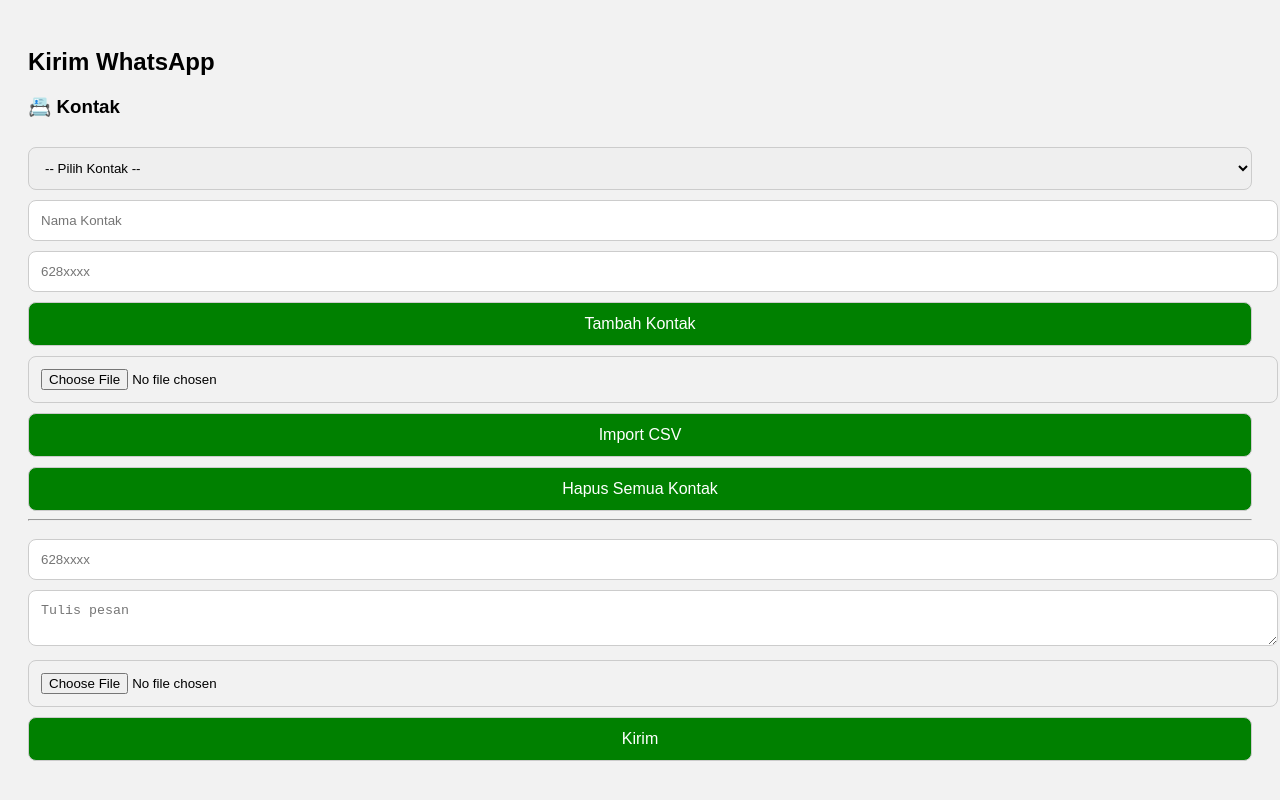
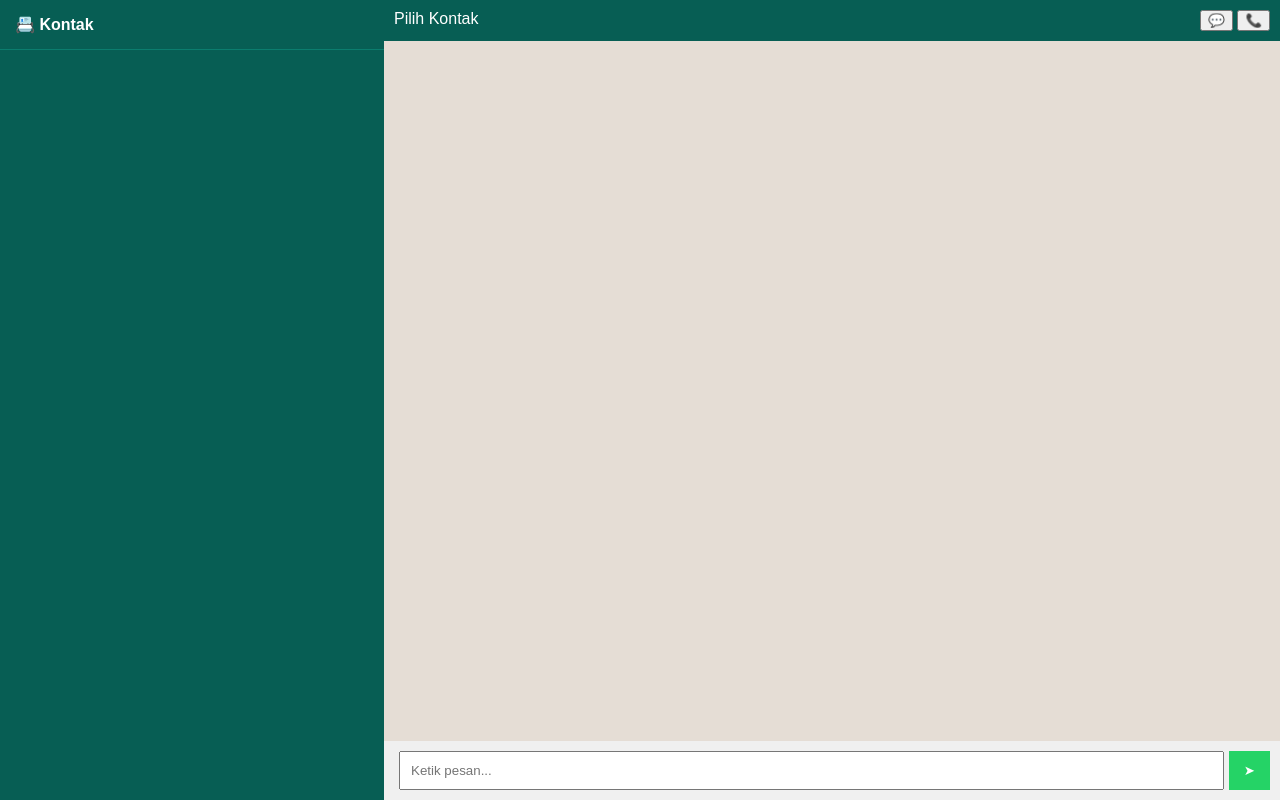
Before and after one commit to amosmarbun86-droid/wa-project, a website: page index.html in a window 1280 px wide. Drawn offline with Linux system fonts and the light colour scheme.

Commit message:
Update title and enhance layout styles in index.html

```diff
--- a/index.html
+++ b/index.html
@@ -1,313 +1,289 @@
 <!DOCTYPE html>
 <html>
 <head>
-  <title>WA Sender</title>
+  <title>WA Sender Pro FINAL</title>
   <meta name="viewport" content="width=device-width, initial-scale=1">
 
   <style>
-    body {
-      font-family: Arial;
-      padding: 20px;
-      background: #f2f2f2;
-    }
+body { margin:0; font-family: Arial; }
 
-    input, textarea, button, select {
-      width: 100%;
-      padding: 12px;
-      margin-top: 10px;
-      border-radius: 8px;
-      border: 1px solid #ccc;
-    }
+/* ===== WA LAYOUT ===== */
+.wa-app { display:flex; height:100vh; }
 
-    button {
-      background: green;
-      color: white;
-      font-size: 16px;
-    }
+/* SIDEBAR */
+.wa-left {
+  width:30%;
+  background:#075e54;
+  color:white;
+  display:flex;
+  flex-direction:column;
+}
 
-    #previewImg, #previewVideo {
-      margin-top: 10px;
-      max-width: 100%;
-      display: none;
-      border-radius: 10px;
-    }
+.wa-left-header {
+  padding:15px;
+  font-weight:bold;
+  border-bottom:1px solid #0b7d6e;
+}
 
-    #status {
-      margin-top: 10px;
-      text-align: center;
-    }
+.contact {
+  padding:12px;
+  cursor:pointer;
+  border-bottom:1px solid #0b7d6e;
+}
+
+.contact:hover { background:#128c7e; }
+.contact.active { background:#25d366; color:black; }
+
+/* CHAT */
+.wa-right {
+  width:70%;
+  display:flex;
+  flex-direction:column;
+  background:#e5ddd5;
+}
+
+.wa-header {
+  background:#075e54;
+  color:white;
+  padding:10px;
+  display:flex;
+  justify-content:space-between;
+}
+
+.wa-chat {
+  flex:1;
+  padding:10px;
+  overflow-y:auto;
+}
+
+.msg {
+  max-width:70%;
+  padding:10px;
+  border-radius:10px;
+  margin:5px;
+}
+
+.sent { background:#dcf8c6; margin-left:auto; }
+
+/* INPUT */
+.wa-input {
+  display:flex;
+  padding:10px;
+  background:#f0f0f0;
+}
+
+.wa-input input[type="text"] {
+  flex:1;
+  padding:10px;
+  margin:0 5px;
+}
+
+.wa-input button {
+  background:#25d366;
+  border:none;
+  color:white;
+  padding:10px 15px;
+}
   </style>
 </head>
 
 <body>
 
+<!-- ================= UI LAMA (TETAP ADA / BACKEND) ================= -->
+<div id="oldUI" style="display:none;">
+
 <h2>Kirim WhatsApp</h2>
 
-<!-- ================= KONTAK ================= -->
-<h3>📇 Kontak</h3>
+<select id="kontakSelect" onchange="isiNomor()"></select>
 
-<select id="kontakSelect" onchange="isiNomor()">
-  <option value="">-- Pilih Kontak --</option>
-</select>
+<input type="text" id="namaKontak">
+<input type="text" id="nomorKontak">
+<button onclick="tambahKontak()">Tambah</button>
 
-<input type="text" id="namaKontak" placeholder="Nama Kontak">
-<input type="text" id="nomorKontak" placeholder="628xxxx">
-<button onclick="tambahKontak()">Tambah Kontak</button>
+<input type="file" id="csvFile">
+<button onclick="importCSV()">Import</button>
 
-<input type="file" id="csvFile" accept=".csv">
-<button onclick="importCSV()">Import CSV</button>
+<input type="text" id="nomor">
+<textarea id="pesan"></textarea>
 
-<button onclick="hapusKontak()">Hapus Semua Kontak</button>
-
-<hr>
-
-<!-- ================= KIRIM ================= -->
-<input type="text" id="nomor" placeholder="628xxxx">
-<textarea id="pesan" placeholder="Tulis pesan"></textarea>
-
-<input type="file" id="file" accept="image/*,video/*">
-
-<img id="previewImg">
-<video id="previewVideo" controls></video>
+<input type="file" id="file">
 
 <button id="btnKirim" onclick="kirim()">Kirim</button>
 
 <div id="status"></div>
 
+</div>
+
+<!-- ================= WA UI ================= -->
+<div class="wa-app">
+
+  <div class="wa-left">
+    <div class="wa-left-header">📇 Kontak</div>
+    <div id="contactList"></div>
+  </div>
+
+  <div class="wa-right">
+
+    <div class="wa-header">
+      <span id="chatName">Pilih Kontak</span>
+      <div>
+        <button onclick="chatWA()">💬</button>
+        <button onclick="telp()">📞</button>
+      </div>
+    </div>
+
+    <div id="chatBox" class="wa-chat"></div>
+
+    <div class="wa-input">
+      <input type="text" id="pesanUI" placeholder="Ketik pesan...">
+      <button onclick="sendMessage()">➤</button>
+    </div>
+
+  </div>
+</div>
+
 <script>
 // ================= CONFIG =================
-const CLOUD_NAME = "dkisbfx29";
-const UPLOAD_PRESET = "ml_default";
-const TOKEN = ""; // isi token kamu
+const CLOUD_NAME="dkisbfx29";
+const UPLOAD_PRESET="ml_default";
 
-// ================= KONTAK =================
+// ================= KONTAK (LAMA TETAP DIPAKAI) =================
 let kontak = JSON.parse(localStorage.getItem("kontak")) || [];
 
-function renderKontak() {
-  const select = document.getElementById("kontakSelect");
-  select.innerHTML = `<option value="">-- Pilih Kontak --</option>`;
+// ===== RENDER SIDEBAR =====
+function renderKontakSidebar(){
+  let list=document.getElementById("contactList");
+  list.innerHTML="";
 
-  kontak.forEach((k, i) => {
-    select.innerHTML += `<option value="${i}">${k.nama} (${k.nomor})</option>`;
+  kontak.forEach((k,i)=>{
+    list.innerHTML+=`
+      <div class="contact" onclick="selectContact('${k.nomor}','${k.nama}',this)">
+        ${k.nama}
+      </div>`;
   });
 }
 
-function tambahKontak() {
-  let nama = document.getElementById("namaKontak").value.trim();
-  let nomor = document.getElementById("nomorKontak").value.trim();
+// ===== SELECT CONTACT =====
+let currentNomor="";
 
-  if (!nama || !nomor) {
-    alert("Isi nama dan nomor!");
-    return;
-  }
+function selectContact(nomor,nama,el){
+  currentNomor=nomor;
+  document.getElementById("chatName").innerText=nama;
+  document.getElementById("nomor").value=nomor;
 
-  kontak.push({ nama, nomor });
-  localStorage.setItem("kontak", JSON.stringify(kontak));
-
-  document.getElementById("namaKontak").value = "";
-  document.getElementById("nomorKontak").value = "";
-
-  renderKontak();
+  document.querySelectorAll(".contact").forEach(c=>c.classList.remove("active"));
+  el.classList.add("active");
 }
 
-function isiNomor() {
-  let index = document.getElementById("kontakSelect").value;
-  if (index !== "") {
-    document.getElementById("nomor").value = kontak[index].nomor;
-  }
+// ===== SYNC KONTAK LAMA =====
+function syncKontak(){
+  localStorage.setItem("kontak",JSON.stringify(kontak));
+  renderKontakSidebar();
 }
 
-function hapusKontak() {
-  if (confirm("Hapus semua kontak?")) {
-    localStorage.removeItem("kontak");
-    kontak = [];
-    renderKontak();
-  }
+// ===== TAMBAH KONTAK =====
+function tambahKontak(){
+  let nama=document.getElementById("namaKontak").value;
+  let nomor=document.getElementById("nomorKontak").value;
+
+  kontak.push({nama,nomor});
+  syncKontak();
 }
 
-// ================= IMPORT CSV =================
-function importCSV() {
-  const file = document.getElementById("csvFile").files[0];
-  if (!file) {
-    alert("Pilih file CSV dulu!");
-    return;
-  }
+// ===== IMPORT CSV =====
+function importCSV(){
+  let file=document.getElementById("csvFile").files[0];
+  let reader=new FileReader();
 
-  const reader = new FileReader();
+  reader.onload=function(e){
+    let rows=e.target.result.split("\n");
 
-  reader.onload = function(e) {
-    const text = e.target.result;
-    const rows = text.split("\n");
+    rows.forEach((r,i)=>{
+      if(i===0) return;
+      let [nama,nomor]=r.split(",");
 
-    rows.forEach((row, index) => {
-      if (index === 0) return;
-
-      let [nama, nomor] = row.split(",");
-
-      if (nama && nomor) {
-        kontak.push({
-          nama: nama.trim(),
-          nomor: nomor.trim()
-        });
+      if(nama && nomor){
+        kontak.push({nama:nama.trim(),nomor:nomor.trim()});
       }
     });
 
-    localStorage.setItem("kontak", JSON.stringify(kontak));
-    renderKontak();
-
-    alert("Import CSV berhasil!");
+    syncKontak();
   };
 
   reader.readAsText(file);
 }
 
-// ================= PREVIEW =================
-const fileInput = document.getElementById("file");
-const previewImg = document.getElementById("previewImg");
-const previewVideo = document.getElementById("previewVideo");
+// ===== KIRIM UI =====
+async function sendMessage(){
+  let pesan=document.getElementById("pesanUI").value;
 
-fileInput.addEventListener("change", function() {
-  const file = this.files[0];
-  if (!file) return;
+  if(!currentNomor) return alert("Pilih kontak dulu!");
 
-  const url = URL.createObjectURL(file);
+  let bubble=document.createElement("div");
+  bubble.className="msg sent";
+  bubble.innerText=pesan+" ⏳";
 
-  if (file.type.startsWith("image")) {
-    previewImg.src = url;
-    previewImg.style.display = "block";
-    previewVideo.style.display = "none";
-  } else if (file.type.startsWith("video")) {
-    previewVideo.src = url;
-    previewVideo.style.display = "block";
-    previewImg.style.display = "none";
-  }
-});
+  document.getElementById("chatBox").appendChild(bubble);
 
-// ================= KIRIM =================
-async function kirim() {
-  let nomor = document.getElementById("nomor").value.trim();
-  let pesan = document.getElementById("pesan").value.trim();
-  let file = fileInput.files[0];
-  let status = document.getElementById("status");
-  let btn = document.getElementById("btnKirim");
+  document.getElementById("pesan").value=pesan;
 
-  if (!nomor.startsWith("62")) {
-    alert("Nomor harus diawali 62");
-    return;
+  try{
+    await kirim();
+    bubble.innerText=pesan+" ✓";
+  }catch{
+    bubble.innerText=pesan+" ❌";
   }
 
-  btn.disabled = true;
-  btn.innerText = "Mengirim...";
-  status.innerText = "⏳ Upload...";
-
-  let mediaUrl = "";
-  let uploadSuccess = false;
-
-  try {
-    // ================= UPLOAD =================
-    if (file) {
-      let formData = new FormData();
-      formData.append("file", file);
-      formData.append("upload_preset", UPLOAD_PRESET);
-
-      let upload = await fetch(`https://api.cloudinary.com/v1_1/${CLOUD_NAME}/auto/upload`, {
-        method: "POST",
-        body: formData
-      });
-
-      let result = await upload.json();
-
-      if (result.secure_url) {
-        mediaUrl = result.secure_url;
-        uploadSuccess = true;
-      } else {
-        console.warn("Upload gagal:", result);
-      }
-    }
-
-    status.innerText = "📤 Kirim WA...";
-
-    let body = {
-      target: nomor,
-      message: pesan
-    };
-
-    // ================= KIRIM MEDIA =================
-    if (uploadSuccess) {
-  body.url = mediaUrl;
-  body.filename = file.name;
-
-  // 🔥 TAMBAHAN PENTING
-  body.message = pesan + "\n\n" + mediaUrl;
+  document.getElementById("pesanUI").value="";
 }
 
-    let res = await fetch("https://api.fonnte.com/send", {
-      method: "POST",
-      headers: {
-        "Authorization": "hMYEWfgYSGSw6KK81TN6",
-        "Content-Type": "application/json"
-      },
-      body: JSON.stringify(body)
+// ===== KIRIM (FONNTE + CLOUDINARY ASLI KAMU) =====
+async function kirim(){
+  let nomor=document.getElementById("nomor").value;
+  let pesan=document.getElementById("pesan").value;
+  let file=document.getElementById("file").files[0];
+
+  let mediaUrl="";
+
+  if(file){
+    let fd=new FormData();
+    fd.append("file",file);
+    fd.append("upload_preset",UPLOAD_PRESET);
+
+    let up=await fetch(`https://api.cloudinary.com/v1_1/${CLOUD_NAME}/auto/upload`,{
+      method:"POST",
+      body:fd
     });
 
-    let data = await res.json();
-    console.log("Fonnte:", data);
-
-    // ================= FALLBACK =================
-    if ((!data.status || !uploadSuccess) && mediaUrl) {
-      console.warn("Media gagal, kirim ulang sebagai URL");
-
-      await fetch("https://api.fonnte.com/send", {
-        method: "POST",
-        headers: {
-          "Authorization": "hMYEWfgYSGSw6KK81TN6",
-          "Content-Type": "application/json"
-        },
-        body: JSON.stringify({
-          target: nomor,
-          message: pesan + "\n\n" + mediaUrl
-        })
-      });
-
-      status.innerText = "⚠️ Media gagal, dikirim sebagai link";
-      alert("Media gagal, tapi link berhasil dikirim!");
-      return;
-    }
-
-    status.innerText = "✅ Berhasil!";
-    alert("Pesan berhasil dikirim!");
-
-  } catch (err) {
-    console.error(err);
-
-    // fallback kalau error total
-    if (mediaUrl) {
-      await fetch("https://api.fonnte.com/send", {
-        method: "POST",
-        headers: {
-          "Authorization": "hMYEWfgYSGSw6KK81TN6",
-          "Content-Type": "application/json"
-        },
-        body: JSON.stringify({
-          target: nomor,
-          message: pesan + "\n\n" + mediaUrl
-        })
-      });
-
-      status.innerText = "⚠️ Error, link dikirim";
-      alert("Error kirim media, tapi link dikirim!");
-    } else {
-      status.innerText = "❌ Gagal!";
-      alert("Gagal kirim!");
-    }
+    let res=await up.json();
+    mediaUrl=res.secure_url;
   }
 
-  btn.disabled = false;
-  btn.innerText = "Kirim";
+  await fetch("https://api.fonnte.com/send",{
+    method:"POST",
+    headers:{
+      "Authorization":"hMYEWfgYSGSw6KK81TN6",
+      "Content-Type":"application/json"
+    },
+    body:JSON.stringify({
+      target:nomor,
+      message:pesan+(mediaUrl?`\n\n${mediaUrl}`:""),
+      url:mediaUrl||undefined
+    })
+  });
 }
 
-// load kontak saat buka
-renderKontak();
+// ===== UTIL =====
+function chatWA(){
+  if(currentNomor) window.open("https://wa.me/"+currentNomor);
+}
+
+function telp(){
+  if(currentNomor) window.open("tel:"+currentNomor);
+}
+
+// ===== INIT =====
+renderKontakSidebar();
 </script>
 
 </body>
```
